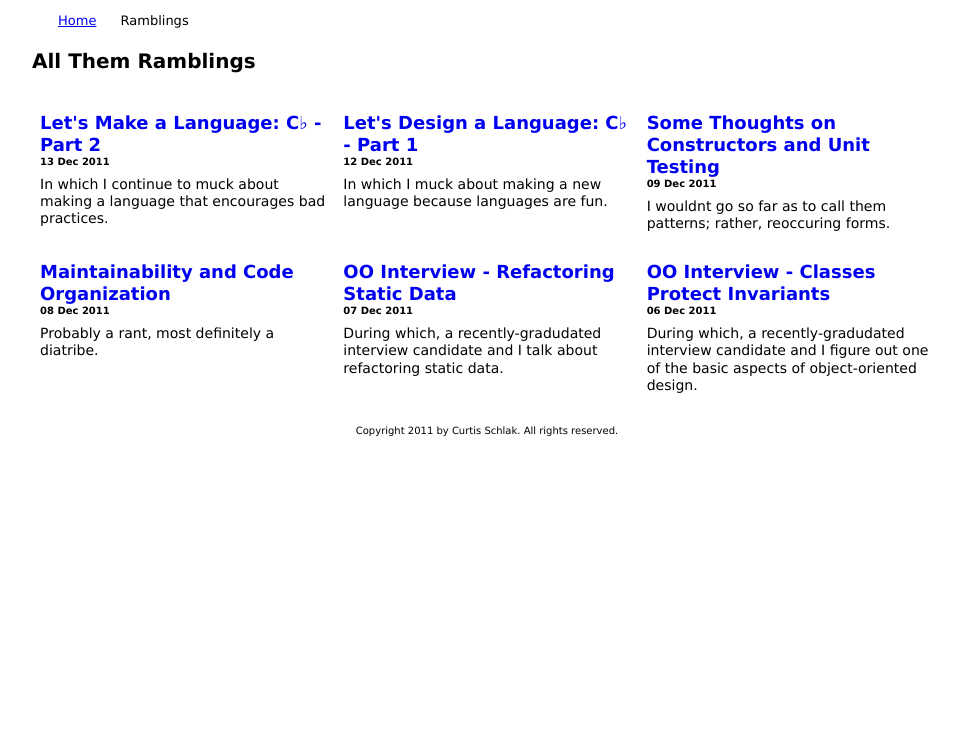
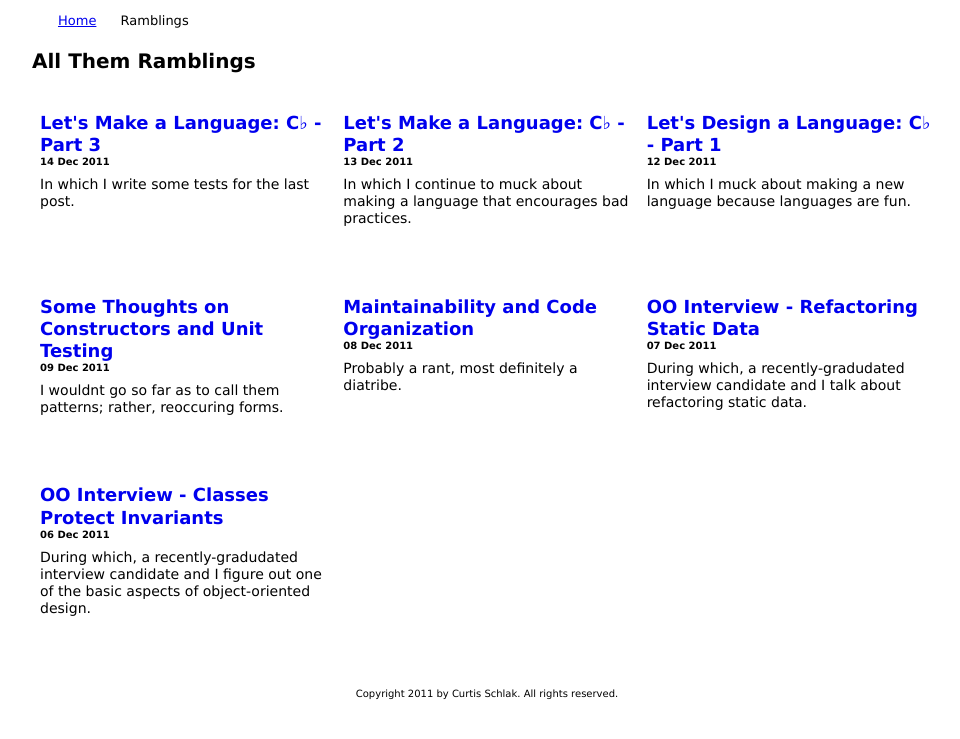
Before and after one commit to roberts-sandbox/test-realist, a Jekyll site: the page built from blogs.html, in a window 1280 px wide. Shown: the top 739 px of the page, without its empty margins (153-1113 px from the left). Built offline with Jekyll 4.4.1, drawn with Linux system fonts in a browser that asks for light colours; some of the changed lines change nothing that is shown.

Commit message:
Added margin-bottom to the blog listing page. New post on testing. A little CSS, baby.

```diff
--- /dev/null
+++ b/_posts/2011-12-14-ramble.md
@@ -0,0 +1,171 @@
+---
+layout: post
+title:  "Let&#39;s Make a Language: C♭ - Part 3"
+tags:   C♭, language design, compilers
+
+synopsis: In which I write some tests for the last post.
+---
+
+# {{ page.title }}
+
+{{ page.synopsis }}
+{: .subtitle }
+
+-----
+
+Shame on me.
+
+I know you caught it in that [last post]({{ page.previous.url }}).
+
+I didn't write any tests. Not a one.
+
+Shame on me.
+
+## Convert ignominy to esteem
+
+Let's rectify the situation by writing some tests to make sure that our code
+does what we want it to do and to safeguard against future side effects. You
+can download the
+[20111213.zip](https://github.com/realistschuckle/cflat/zipball/20111213) as
+a starting point.
+
+### Create the test project
+
+If you're following along and using Monodevelop, add a new C# "NUnit Library
+Project" named "cflat.tests". This comes with NUnit 2.4.8, so the includes
+will differ from the newer version of NUnit.
+
+If you're following along and using Visual Studio 2010, download and install
+NUnit, create a new C# "Library" named "cflat.tests", and add a reference to
+the NUnit library installed in the GAC or locally.
+
+If you're not following along, then go back to your
+<span class="foreign-lang" lang="ar">baba ghanouj</span> and skate.
+
+Now, add to the "cflat.tests" project a reference to the "cflat" project.
+
+Rename the default file to "Needs300LinesTests.cs" and ensure the contents of
+the file look a lot like this.
+
+{% highlight csharp %}
+using System;
+using System.IO;
+using NUnit.Framework;
+using System.Diagnostics;
+using NUnit.Framework.SyntaxHelpers;
+
+namespace cflat.tests
+{
+  [TestFixture()]
+  public class Needs300LinesTests
+  {
+  }
+}
+{% endhighlight %}
+
+### Black-box testing
+
+I elect to perform
+[black-box testing](http://en.wikipedia.org/wiki/Black-box_testing "black-box testing")
+on the cflat project. This means that I won't test the inner functions, just
+test it through the publicly exposed API. In this case, an executable, that
+means running a process.
+
+This is _very_ different from unit testing. I just want to make that clear.
+
+### Success scenario
+
+First off, let's test the good case, that a file of more than 300 lines
+exists, the C♭ transcompiler will consume it, and we should get no message on
+stderr and the return code should equal 0. Test-writing time.
+
+{% highlight csharp %}
+[Test()]
+public void Compiler_does_not_err_with_file_containing_300_newline_chars()
+{
+  string sourcePath = Path.GetTempFileName();
+  using(StreamWriter source = new StreamWriter(sourcePath)) {
+    for(int i = 1; i <= 300; i += 1) {
+      source.WriteLine();
+    }
+  }
+  ProcessStartInfo startInfo = new ProcessStartInfo();
+  startInfo.Arguments = sourcePath;
+  startInfo.FileName = "cflat.exe";
+  startInfo.UseShellExecute = false;
+  startInfo.WorkingDirectory = Environment.CurrentDirectory;
+  startInfo.RedirectStandardError = true;
+  Process compiler = new Process();
+  compiler.StartInfo = startInfo;
+  compiler.Start();
+  compiler.WaitForExit(10000);
+  Assert.That(compiler.ExitCode, Is.EqualTo(0));
+  Assert.That(compiler.StandardError.ReadToEnd().Length, Is.EqualTo(0));
+}
+{% endhighlight %}
+
+I get a big ol' green light when I run that test.
+
+### Failing scenario
+
+Let's do the same thing but with a file that contains 299 new-line characters.
+Copy-And-Paste Commando says:
+
+{% highlight csharp %}
+[Test()]
+public void Compiler_errs_with_file_containing_less_than_300_newline_chars()
+{
+  string sourcePath = Path.GetTempFileName();
+  using(StreamWriter source = new StreamWriter(sourcePath)) {
+    for(int i = 1; i <= 299; i += 1) {
+      source.WriteLine();
+    }
+  }
+  ProcessStartInfo startInfo = new ProcessStartInfo();
+  startInfo.Arguments = sourcePath;
+  startInfo.FileName = "cflat.exe";
+  startInfo.UseShellExecute = false;
+  startInfo.WorkingDirectory = Environment.CurrentDirectory;
+  startInfo.RedirectStandardError = true;
+  Process compiler = new Process();
+  compiler.StartInfo = startInfo;
+  compiler.Start();
+  compiler.WaitForExit(10000);
+  Assert.That(compiler.ExitCode, Is.Not.EqualTo(0));
+  Assert.That(compiler.StandardError.ReadToEnd().Length, Is.GreaterThan(0));
+}
+{% endhighlight %}
+
+Again, big ol' green light. Sweet!
+
+### Refactoring
+
+Ok, Copy-And-Paste Commando: BAD. So, let's fix the test file. We can extract
+the file generation and the process bootstrapping. Really, if we can test the
+content of the process' stderr and its exit code, our assertions will change
+very little. So, move all of that repeated, boilerplate, file-generating,
+process-starting code out of both methods into a method named
+`CreateFileAndRunCompilerOnIt(int)`. And, Shazam!
+
+{% highlight csharp %}
+[Test()]
+public void Compiler_does_not_err_with_file_containing_300_newline_chars()
+{
+  CreateFileAndRunCompilerOnIt(300);
+  Assert.That(exitCode, Is.EqualTo(0));
+  Assert.That(stderrContent, Is.EqualTo(""));
+}
+
+[Test()]
+public void Compiler_errs_with_file_containing_less_than_300_newline_chars()
+{
+  CreateFileAndRunCompilerOnIt(299);
+  Assert.That(exitCode, Is.Not.EqualTo(0));
+  Assert.That(stderrContent.Length, Is.GreaterThan(0));
+}
+{% endhighlight %}
+
+That improves the code's comprehensibility by a gazillion.
+
+You can download the final code for this post at
+[20111214.zip](https://github.com/realistschuckle/cflat/zipball/20111214).
--- a/blogs.html
+++ b/blogs.html
@@ -21,7 +21,7 @@
 			<header class="yui3-g">
 				<h1 class="yui3-u-1">All Them Ramblings</h1>
 			</header>
-			<section class="yui3-g">
+			<section class="big-list-holder yui3-g">
 				{% for post in site.posts %}
 					<section class="yui3-u-1-3">
 						<article class="post-summary">
--- a/css/site.css
+++ b/css/site.css
@@ -207,3 +207,7 @@ footer.bottom {
 .nowrap {
 	white-space: nowrap;
 }
+
+.big-list-holder article.post-summary {
+	margin-bottom: 50px;
+}
```
